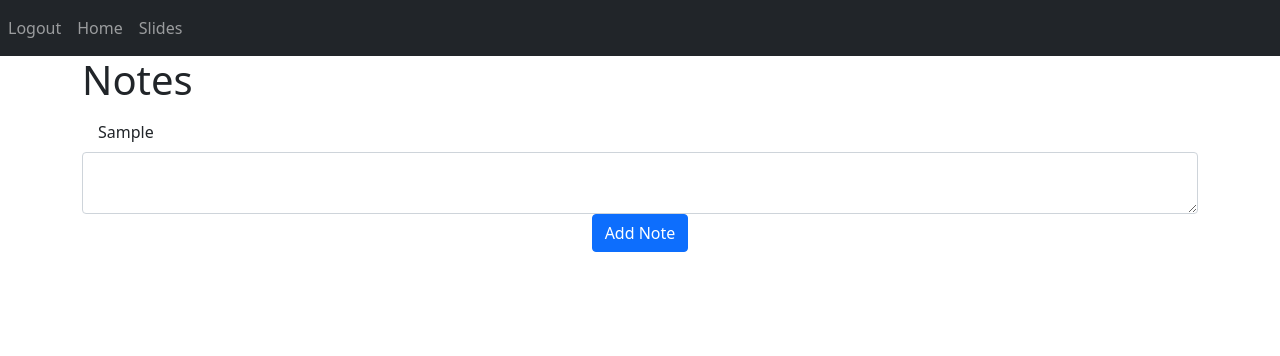
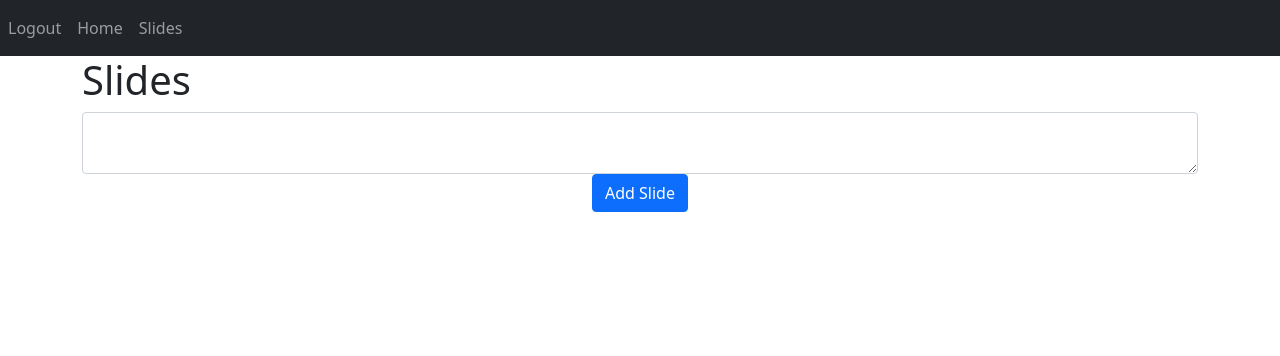
Before and after one commit to asaMavhungu/Digisign, a Flask app: page /slides in a window 1280 px wide. Shown: the top 356 px of the page. Run offline with Flask 3, Linux system fonts and the light colour scheme; a user stored in the database is signed in; tables that the repository leaves empty hold one stand-in row (values such as "Sample post").

Commit message:
refactored Notes to Slides

```diff
--- a/project/__init__.py
+++ b/project/__init__.py
@@ -21,7 +21,7 @@ def create_app():
 	app.register_blueprint(views, url_prefix='/')
 	app.register_blueprint(auth, url_prefix='/')
 
-	from .models import User, Note
+	from .models import User, Slide
 
 
 
--- a/project/auth.py
+++ b/project/auth.py
@@ -54,7 +54,7 @@ def sign_up():
 			flash("Firstname must be greater than 2 characters", category='error')
 		elif password1 != password2: # type: ignore
 			flash("Passwords don\'t match", category='error')
-		elif len(password1) < 7: # type: ignore
+		elif len(password1) < 2: # type: ignore
 			flash("Password must be greater than 6 characters", category='error')
 		else:
 			new_user = User(email=email, firstName=firstName, password=generate_password_hash(password1, method='sha256')) # type: ignore
--- a/project/models.py
+++ b/project/models.py
@@ -2,7 +2,7 @@ from . import db
 from flask_login import UserMixin
 from sqlalchemy.sql import func
 
-class Note(db.Model):
+class Slide(db.Model):
 	id = db.Column(db.Integer, primary_key=True)
 	data = db.Column(db.String(150))
 	date = db.Column(db.DateTime(timezone=True), default=func.now())
@@ -13,4 +13,4 @@ class User(db.Model, UserMixin):
 	email = db.Column(db.String(150), unique=True)
 	password = db.Column(db.String(150))
 	firstName = db.Column(db.String(150))
-	notes = db.relationship('Note')
+	Slides = db.relationship('Slide')
--- a/project/templates/base.html
+++ b/project/templates/base.html
@@ -74,10 +74,10 @@
 
 		{% block javascript %}
 			<script type="text/javascript">
-			function deleteNote(noteId) {
-				fetch("/delete-note", {
+			function deleteSlide(slideId) {
+				fetch("/delete-slide", {
 					method: "POST",
-					body: JSON.stringify({ noteId: noteId }),
+					body: JSON.stringify({ slideId: slideId }),
 					}).then((_res) => {
 						window.location.href = "/slides";
 					});
--- a/project/templates/slideshow.html
+++ b/project/templates/slideshow.html
@@ -3,17 +3,20 @@
 
 {% block content %}
 
-<h1 align="centre">Notes</h1>
-<ul class="list-group list-group-flush" id="notes">
-	{% for note in user.notes %}
-		<li class="list-group-item">{{ note.data }}</li>
+<h1 align="centre">Slides</h1>
+<ul class="list-group list-group-flush" id="slides">
+	{% for slide in user.slides %}
+	<li class="list-group-item">
+		{{ slide.data }}
+		<button type="button" class="btn-close float-end" aria-label="Close" onclick="deleteSlide({{slide.id}})"></button>
+	  </li>
 	{% endfor %}
 </ul>
 <form method="POST">
 
-	<textarea name="note" id="note" class="form-control"></textarea>
+	<textarea name="slide" id="slide" class="form-control"></textarea>
 	<div align="center">
-		<button type="submit" class="btn btn-primary">Add Note</button>
+		<button type="submit" class="btn btn-primary">Add Slide</button>
 	</div>
 
 </form>
--- a/project/views.py
+++ b/project/views.py
@@ -1,6 +1,6 @@
 from flask import Blueprint, render_template, request, flash, jsonify
 from flask_login import login_required, current_user
-from .models import Note
+from .models import Slide
 from . import db
 import json
 
@@ -16,26 +16,26 @@ def home():
 @login_required
 def slides():
 	if request.method == 'POST':
-		note = request.form.get('note')
+		slide = request.form.get('slide')
 
-		if len(note) < 1: # type: ignore
-			flash('Note is too short', category='error')
+		if len(slide) < 1: # type: ignore
+			flash('Slide is too short', category='error')
 		else:
-			new_note = Note(data=note, user_id=current_user.id) # type: ignore
-			db.session.add(new_note)
+			new_slide = Slide(data=slide, user_id=current_user.id) # type: ignore
+			db.session.add(new_slide)
 			db.session.commit()
-			flash('Note added', category='success')
+			flash('Slide added', category='success')
 	return render_template("slideshow.html", user=current_user)
 
 
-@views.route('/delete-note', methods=['POST'])
-def delete_note():
-	note = json.loads(request.data)
-	noteId = note['noteId']
-	note = Note.query.get(noteId)
-	if note:
-		if note.user_id == current_user.id: #if the deleter is the owner # type: ignore
-			db.session.delete(note)
+@views.route('/delete-slide', methods=['POST'])
+def delete_slide():
+	slide = json.loads(request.data)
+	slideId = slide['slideId']
+	slide = Slide.query.get(slideId)
+	if slide:
+		if slide.user_id == current_user.id: #if the deleter is the owner # type: ignore
+			db.session.delete(slide)
 			db.session.commit()
 
 	return jsonify({})
```
